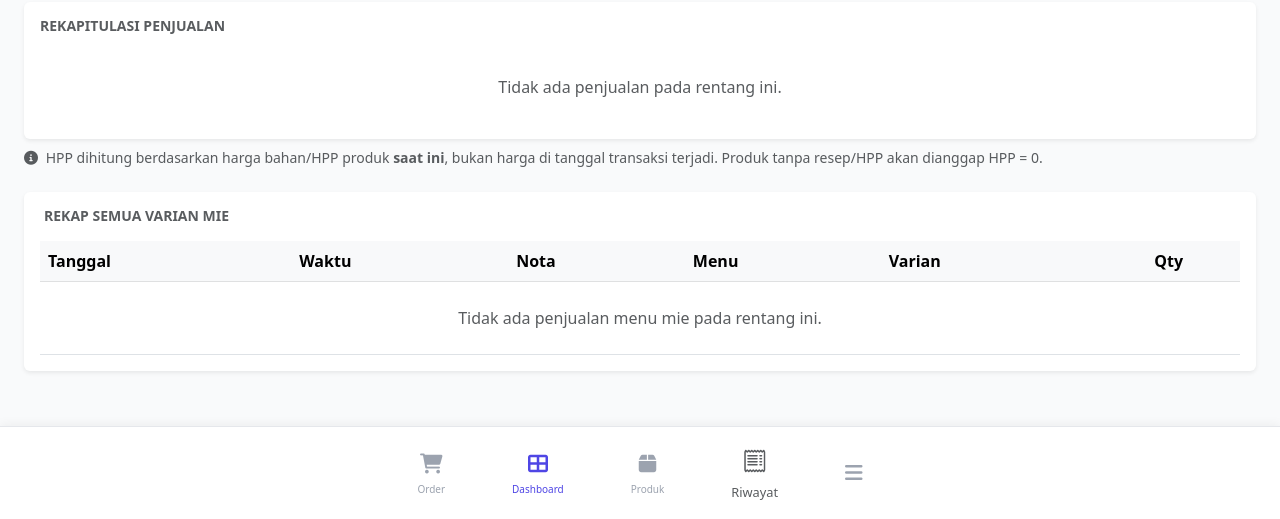
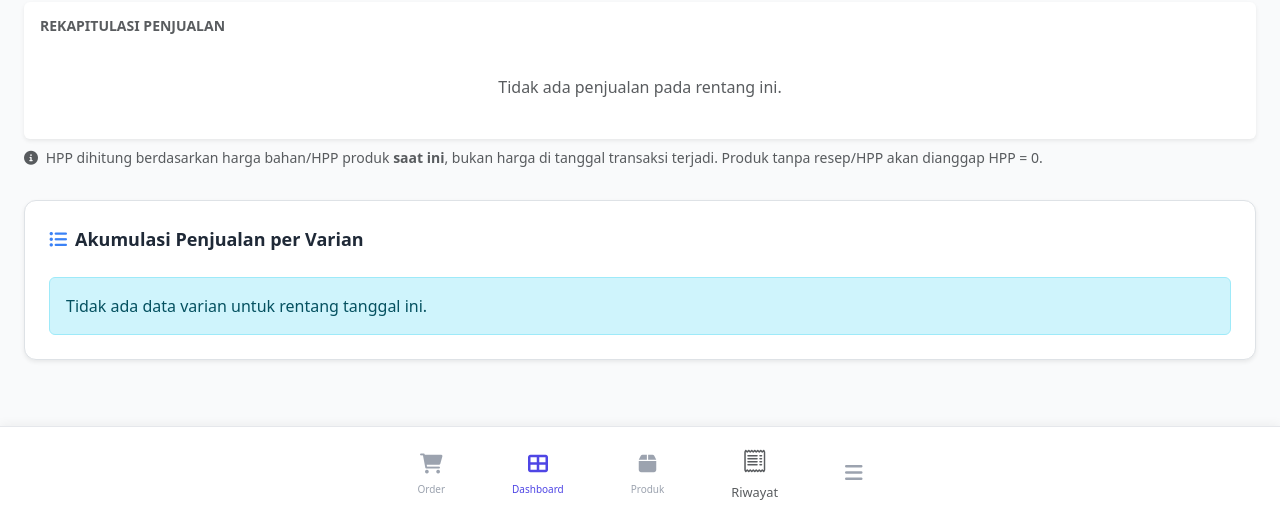
Before and after one commit to praptaradikalta/app-kasir-flask, a Flask app: page /laporan/harian in a window 1280 px wide. Shown: the part 281-800 px from the top of the page. Run offline with Flask 3, Linux system fonts and the light colour scheme; a user stored in the database is signed in; tables that the repository leaves empty hold one stand-in row (values such as "Sample post"); some libraries are stand-ins or nearby versions.

Commit message:
Update Akumulasi varian mie di laporan harian

```diff
--- a/routers/laporan_router.py
+++ b/routers/laporan_router.py
@@ -103,6 +103,18 @@ def laporan_harian():
         rincian.append(item)
         rekap_per_kategori.setdefault(r.kategori, []).append(item)
 
+    # Query Agregasi: Kelompokkan per varian dan jumlahkan QTY
+    rekap_per_varian = db.session.query(
+        PenjualanDetail.varian,
+        func.sum(PenjualanDetail.qty).label('total_porsi')
+    ).join(Penjualan).filter(
+        func.date(Penjualan.tanggal).between(dari, sampai),
+        Penjualan.status == 'Lunas',
+        PenjualanDetail.varian.isnot(None),
+        PenjualanDetail.varian != '',
+        PenjualanDetail.varian != '-'
+    ).group_by(PenjualanDetail.varian).all()
+
     # --- Rekap khusus semua varian Mie, per transaksi (bukan gabungan) ---
     # Beda dari tabel "Rincian Penjualan Menu" di atas yang digabung per menu+varian,
     # ini nampilin baris per transaksi lengkap tanggal & jam-nya, biar kelihatan
@@ -118,7 +130,10 @@ def laporan_harian():
      .filter(
          func.date(Penjualan.tanggal).between(dari, sampai),
          Penjualan.status == 'Lunas',
-         Produk.nama_produk.ilike('%mie%')
+         PenjualanDetail.varian.ilike('%mie%'),
+         PenjualanDetail.varian.isnot(None),
+         PenjualanDetail.varian != '-',
+         PenjualanDetail.varian != ''
      )\
      .order_by(Penjualan.tanggal.desc())\
      .all()
@@ -135,6 +150,7 @@ def laporan_harian():
     return render_template('laporan/harian.html',
                            ringkasan=ringkasan,
                            rincian=rincian,
+                           rekap_per_varian=rekap_per_varian,
                            rekap_per_kategori=rekap_per_kategori,
                            total_hpp=total_hpp,
                            total_laba=total_laba,
--- a/templates/laporan/harian.html
+++ b/templates/laporan/harian.html
@@ -137,46 +137,57 @@
     Produk tanpa resep/HPP akan dianggap HPP = 0.
 </p>
 
-<!-- Rekap Varian Mie: per transaksi, lengkap tanggal & jamnya -->
-<div class="card border-0 shadow-sm mt-4">
-    <div class="card-body">
-        <h6 class="fw-bold mb-3 text-muted text-uppercase small">
-            <i class="fas fa-bowl-food me-1"></i>Rekap Semua Varian Mie
-        </h6>
+<div class="mt-8 bg-white p-6 rounded-xl shadow-sm border border-gray-100">
+    <h3 class="text-lg font-bold text-gray-800 mb-4 flex items-center">
+        <i class="fas fa-list-ul mr-2 text-blue-500"></i>
+        Akumulasi Penjualan per Varian
+    </h3>
+
+    {# laporan/partial_rekap_per_varian.html #}
     <div class="table-responsive">
-            <table class="table table-hover align-middle mb-0">
-                <thead class="table-light">
+    {% if rekap_per_varian %}
+        <table class="table table-sm table-striped">
+        <thead>
             <tr>
-                        <th>Tanggal</th>
-                        <th>Waktu</th>
-                        <th>Nota</th>
-                        <th>Menu</th>
+            <th style="width:48px">No</th>
             <th>Varian</th>
-                        <th class="text-center">Qty</th>
+            <th class="text-end">Total Porsi</th>
             </tr>
         </thead>
         <tbody>
-                    {% for m in rekap_mie %}
+            {% set ns = namespace(total=0) %}
+            {% for r in rekap_per_varian %}
+            {# ambil nilai varian/qty baik dari atribut atau tuple index #}
+            {% if r.varian is defined %}
+                {% set varian = r.varian %}
+            {% else %}
+                {% set varian = r[0] %}
+            {% endif %}
+            {% if r.total_porsi is defined %}
+                {% set qty = r.total_porsi %}
+            {% else %}
+                {% set qty = r[1] %}
+            {% endif %}
+
             <tr>
-                        <td class="small">{{ m.tanggal }}</td>
-                        <td class="small text-muted">{{ m.waktu }}</td>
-                        <td class="small">#{{ m.nota_id }}</td>
-                        <td class="fw-semibold">{{ m.nama_produk }}</td>
-                        <td>
-                            {% if m.varian and m.varian != '-' %}
-                                <span class="badge bg-info text-dark">{{ m.varian }}</span>
-                            {% else %}
-                                <span class="badge bg-light text-muted">Standar</span>
-                            {% endif %}
-                        </td>
-                        <td class="text-center">{{ m.qty }}</td>
+                <td>{{ loop.index }}</td>
+                <td>{{ varian }}</td>
+                <td class="text-end">{{ qty }}</td>
             </tr>
-                    {% else %}
-                    <tr><td colspan="6" class="text-center py-4 text-muted">Tidak ada penjualan menu mie pada rentang ini.</td></tr>
+
+            {% set ns.total = ns.total + (qty or 0) %}
             {% endfor %}
         </tbody>
+        <tfoot>
+            <tr>
+            <th colspan="2">Total</th>
+            <th class="text-end">{{ ns.total }}</th>
+            </tr>
+        </tfoot>
         </table>
+    {% else %}
+        <div class="alert alert-info mb-0">Tidak ada data varian untuk rentang tanggal ini.</div>
+    {% endif %}
     </div>
-    </div>
-</div>
+
 {% endblock %}
```
Lines whose indentation alone changed are shown as unchanged.
